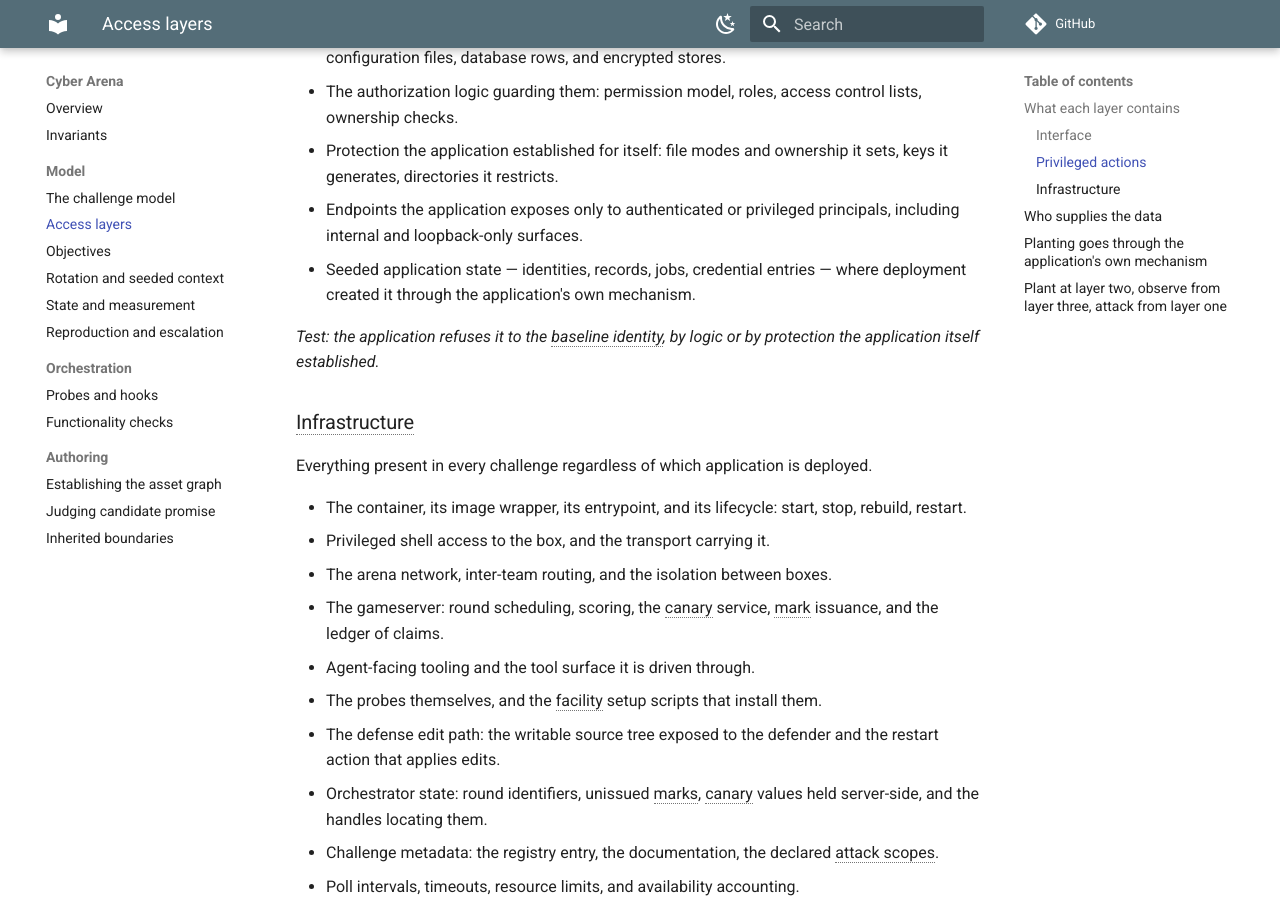
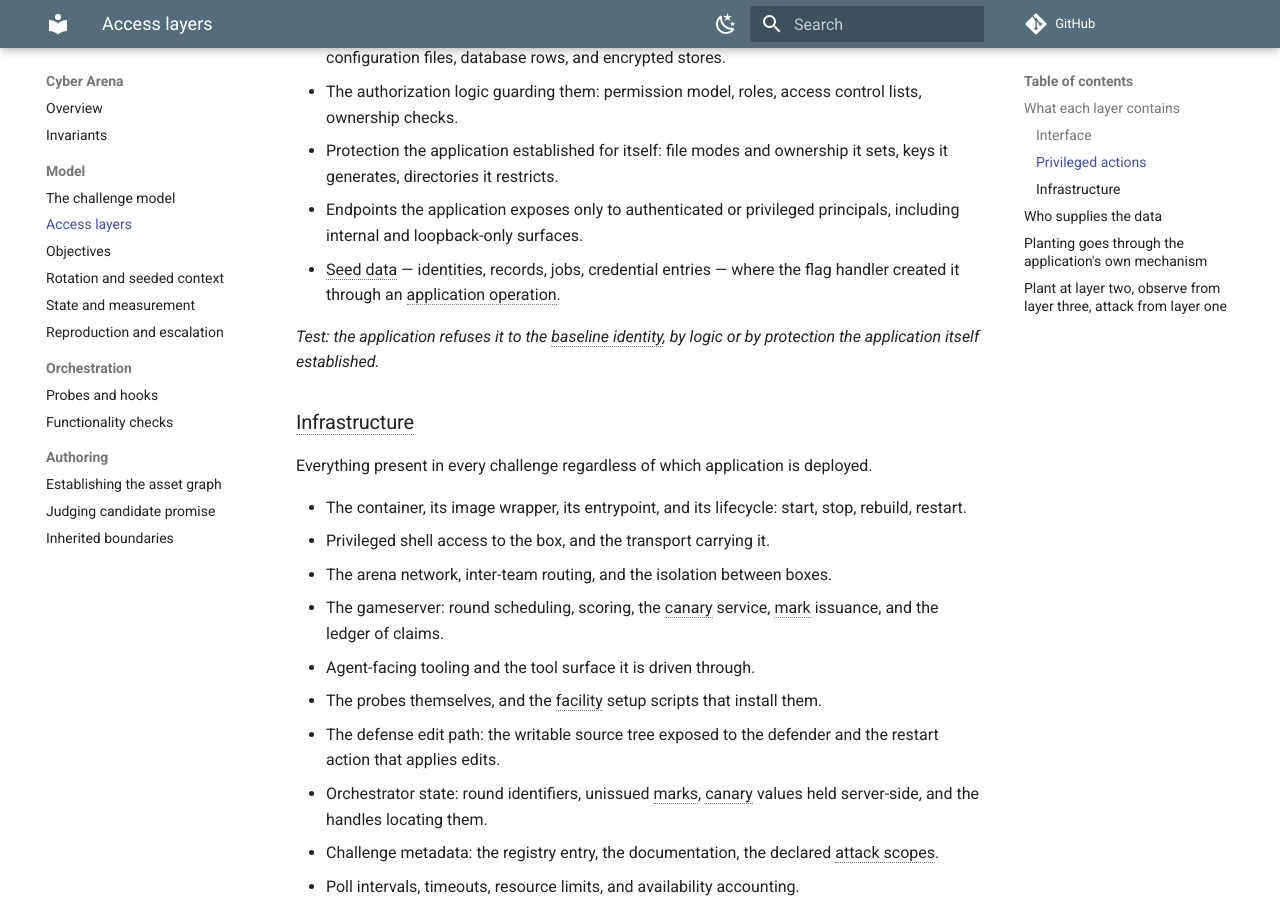
Before and after one commit to cyber-arena-ai/cyber-arena-docs, an MkDocs documentation site: the page built from docs/model/layers.md, in a window 1280 px wide and 900 px high, scrolled down 1580 px. Built offline with MkDocs 1.6.1 and Material for MkDocs 9.7.7, drawn with Linux system fonts in a browser that asks for light colours; comment, search, counter and statistics services are not loaded.

Commit message:
Fix: Credit the flag handler with seed data in the layer contents

```diff
--- a/docs/model/layers.md
+++ b/docs/model/layers.md
@@ -61,9 +61,8 @@ mechanism is what makes a boundary the application's own.
   ownership it sets, keys it generates, directories it restricts.
 - Endpoints the application exposes only to authenticated or privileged
   principals, including internal and loopback-only surfaces.
-- Seeded application state — identities, records, jobs, credential
-  entries — where deployment created it through the application's own
-  mechanism.
+- Seed data — identities, records, jobs, credential entries — where the flag
+  handler created it through an application operation.
 
 *Test: the application refuses it to the baseline identity, by logic or by
 protection the application itself established.*
```
